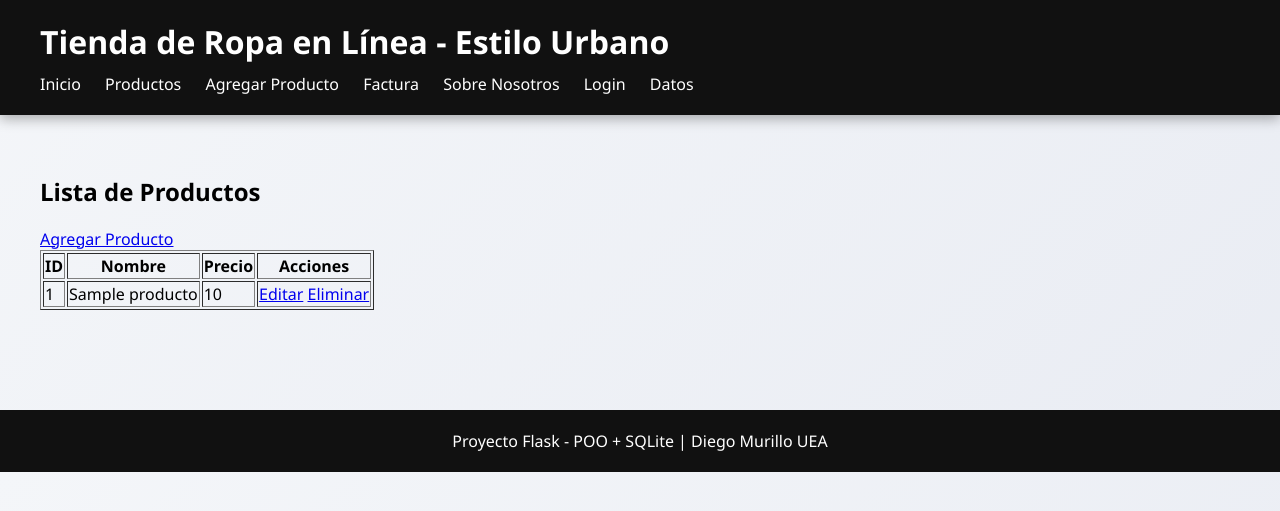
After one commit to diegomurillo1281/diegomurillo-DESARROLLO-DE-APLICACIONES-WEB, a Flask app: page /productos_mysql in a window 1280 px wide. The commit adds this page. Shown: the top 511 px of the page. Run offline with Flask 3, Linux system fonts and the light colour scheme; tables that the repository leaves empty or names only in its code hold one stand-in row (values such as "Sample post").

Commit message:
actualización

```diff
--- a/app.py
+++ b/app.py
@@ -1,62 +1,130 @@
 from flask import Flask, render_template, request, redirect, url_for
-from Conexion.conexion import obtener_conexion
+import mysql.connector
 
 app = Flask(__name__)
 
 # =========================
+# CONEXIÓN MYSQL
+# =========================
+
+conexion = mysql.connector.connect(
+    host="localhost",
+    user="root",
+    password="",
+    database="tienda_estilo_urbano"
+)
+
+cursor = conexion.cursor(dictionary=True)
+
+# =========================
 # INICIO
 # =========================
+
 @app.route("/")
 def index():
-    return render_template("index.html")
+    return redirect(url_for("productos_mysql"))
 
 # =========================
-# REGISTRO DE USUARIO
+# MOSTRAR PRODUCTOS
 # =========================
-@app.route("/registro_usuario", methods=["GET","POST"])
-def registro_usuario():
+
+@app.route("/productos_mysql")
+def productos_mysql():
+
+    cursor.execute("SELECT * FROM productos")
+    productos = cursor.fetchall()
+
+    return render_template("productos_mysql.html", productos=productos)
+
+# =========================
+# AGREGAR PRODUCTO
+# =========================
+
+@app.route("/agregar_producto_mysql", methods=["GET","POST"])
+def agregar_producto_mysql():
 
     if request.method == "POST":
 
         nombre = request.form["nombre"]
-        email = request.form["email"]
-        password = request.form["password"]
+        precio = request.form["precio"]
 
-        conexion = obtener_conexion()
-        cursor = conexion.cursor()
-
-        sql = "INSERT INTO usuarios (nombre, mail, password) VALUES (%s,%s,%s)"
-        valores = (nombre, email, password)
+        sql = "INSERT INTO productos (nombre, precio) VALUES (%s,%s)"
+        valores = (nombre, precio)
 
         cursor.execute(sql, valores)
         conexion.commit()
 
-        cursor.close()
-        conexion.close()
+        return redirect(url_for("productos_mysql"))
 
-        return redirect(url_for("ver_usuarios"))
-
-    return render_template("registro_usuario.html")
+    return render_template("agregar_producto.html")
 
 # =========================
-# VER USUARIOS
+# EDITAR PRODUCTO
 # =========================
-@app.route("/usuarios")
-def ver_usuarios():
 
-    conexion = obtener_conexion()
-    cursor = conexion.cursor()
+@app.route("/editar_producto/<int:id>", methods=["GET","POST"])
+def editar_producto(id):
 
-    cursor.execute("SELECT * FROM usuarios")
-    usuarios = cursor.fetchall()
+    if request.method == "POST":
 
-    cursor.close()
-    conexion.close()
+        nombre = request.form["nombre"]
+        precio = request.form["precio"]
 
-    return render_template("usuarios.html", usuarios=usuarios)
+        sql = "UPDATE productos SET nombre=%s, precio=%s WHERE id=%s"
+        valores = (nombre, precio, id)
+
+        cursor.execute(sql, valores)
+        conexion.commit()
+
+        return redirect(url_for("productos_mysql"))
+
+    cursor.execute("SELECT * FROM productos WHERE id=%s", (id,))
+    producto = cursor.fetchone()
+
+    return render_template("editar_producto.html", producto=producto)
 
 # =========================
-# EJECUTAR APP
+# ELIMINAR PRODUCTO
 # =========================
+
+@app.route("/eliminar_producto/<int:id>")
+def eliminar_producto(id):
+
+    cursor.execute("DELETE FROM productos WHERE id=%s", (id,))
+    conexion.commit()
+
+    return redirect(url_for("productos_mysql"))
+
+# =========================
+# FACTURA
+# =========================
+
+@app.route("/factura")
+def factura():
+    return render_template("factura.html")
+
+# =========================
+# SOBRE NOSOTROS
+# =========================
+@app.route("/about")
+def about():
+    return render_template("about.html")
+
+# =========================
+# LOGIN
+# =========================
+@app.route("/login")
+def login():
+    return render_template("login.html")
+
+# =========================
+# DATOS
+# =========================
+@app.route("/datos")
+def datos():
+    return render_template("datos.html")
+
+# =========================
+
 if __name__ == "__main__":
     app.run(debug=True)
--- a/templates/base.html
+++ b/templates/base.html
@@ -12,8 +12,8 @@
     <h1>Tienda de Ropa en Línea - Estilo Urbano</h1>
     <nav>
         <a href="{{ url_for('index') }}">Inicio</a>
-        <a href="{{ url_for('listar_productos') }}">Productos</a>
-        <a href="{{ url_for('agregar_producto') }}">Agregar Producto</a>
+        <a href="{{ url_for('productos_mysql') }}">Productos</a>
+        <a href="{{ url_for('agregar_producto_mysql') }}">Agregar Producto</a>
         <a href="{{ url_for('factura') }}">Factura</a>
         <a href="{{ url_for('about') }}">Sobre Nosotros</a>
         <a href="{{ url_for('login') }}">Login</a>
--- a/templates/index.html
+++ b/templates/index.html
@@ -3,5 +3,5 @@
 {% block content %}
 <h2>Nueva Colección 2026</h2>
 <p>Descubre las últimas tendencias en moda urbana.</p>
-<a href="{{ url_for('listar_productos') }}" class="btn">Ver Productos</a>
+<a href="{{ url_for('productos_mysql') }}" class="btn">Ver Productos</a>
 {% endblock %}
--- /dev/null
+++ b/templates/productos_mysql.html
@@ -0,0 +1,39 @@
+{% extends "base.html" %}
+
+{% block content %}
+
+<h2>Lista de Productos</h2>
+
+<a href="{{ url_for('agregar_producto_mysql') }}">Agregar Producto</a>
+
+<table border="1">
+
+<tr>
+<th>ID</th>
+<th>Nombre</th>
+<th>Precio</th>
+<th>Acciones</th>
+</tr>
+
+{% for producto in productos %}
+
+<tr>
+<td>{{ producto.id }}</td>
+<td>{{ producto.nombre }}</td>
+<td>{{ producto.precio }}</td>
+
+<td>
+
+<a href="{{ url_for('editar_producto', id=producto.id) }}">Editar</a>
+
+<a href="{{ url_for('eliminar_producto', id=producto.id) }}">Eliminar</a>
+
+</td>
+
+</tr>
+
+{% endfor %}
+
+</table>
+
+{% endblock %}
```
Also changed, not shown: templates/agregar_producto.html (+18 -17 lines), templates/editar_producto.html (+14 -3 lines), templates/productos.html (deleted, +0 -21 lines).
